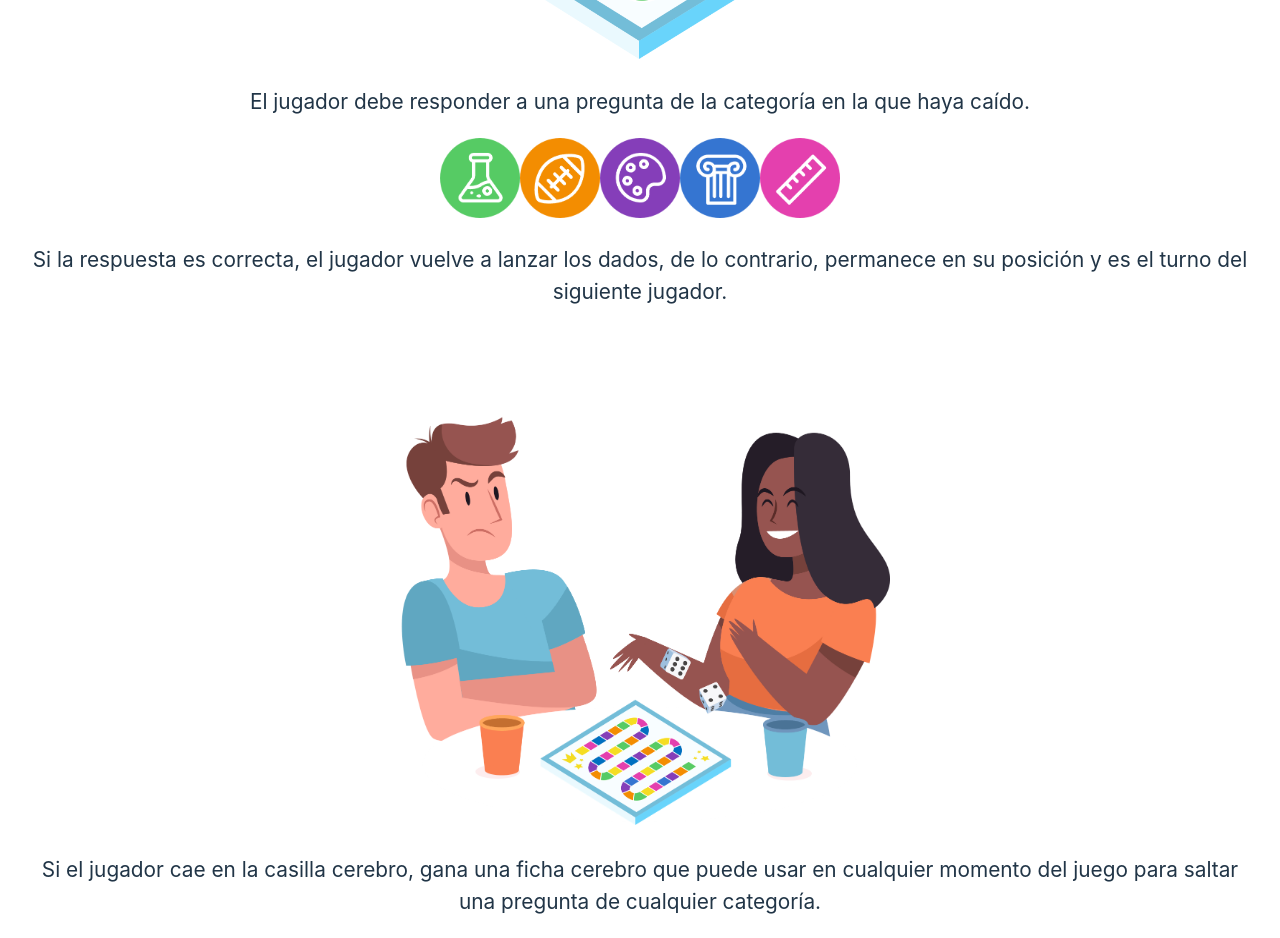
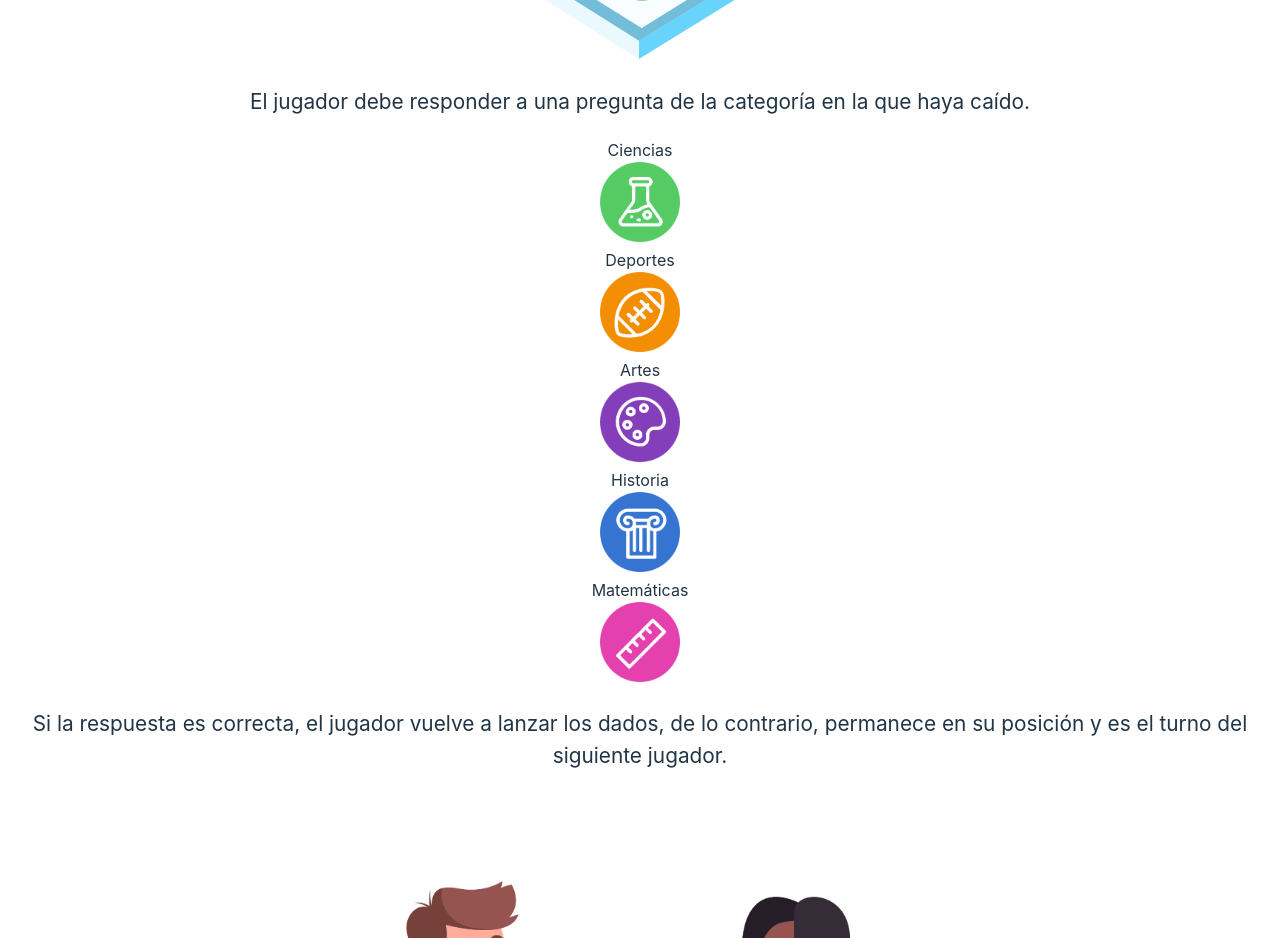
Before and after one commit to juanifdez/BrainRoyale, a React (Vite) app in the folder the-game/: page /rulespage in a window 1280 px wide. Shown: the part 980-1918 px from the top of the page. Built offline with nearby package versions, Linux system fonts and the light colour scheme.

Commit message:
feat(RulesPage): add last animation

```diff
--- a/the-game/package.json
+++ b/the-game/package.json
@@ -12,8 +12,13 @@
     "@fortawesome/fontawesome-svg-core": "^6.4.0",
     "@fortawesome/free-solid-svg-icons": "^6.4.0",
     "@fortawesome/react-fontawesome": "^0.2.0",
+    "animate.css": "^4.1.1",
     "bootstrap": "^5.2.3",
+    "radium": "^0.26.2",
     "react": "^18.2.0",
+    "react-animate-on-scroll": "^2.1.5",
+    "react-animation": "^1.2.2",
+    "react-animations": "^1.0.0",
     "react-dom": "^18.2.0",
     "react-router-dom": "^6.10.0"
   },
--- a/the-game/src/game/RulesPage.jsx
+++ b/the-game/src/game/RulesPage.jsx
@@ -3,15 +3,18 @@ import RollDice from './RollDice'
 import { library } from '@fortawesome/fontawesome-svg-core'
 import { fas } from '@fortawesome/free-solid-svg-icons'
 import Navbar from '../common/Navbar'
+import "animate.css/animate.min.css";
+import ScrollAnimation from 'react-animate-on-scroll';
 library.add(fas)
 
 export default function RulesPage()
 {
     return (
-        <div class="block">
+        <div className="block">
         <Navbar/>
         <h1>Instrucciones</h1>
         <p>Cada jugador debe elegir una ficha de color. Es importante porque podrá saltarse una pregunta del color de su ficha una vez en la partida. </p>
+
         <img src="fichas/ficha_verde.png" width="80" height="80"/>
         <img src="fichas/ficha_naranja.png" width="80" height="80"/>
         <img src="fichas/ficha_morada.png" width="80" height="80"/>
@@ -22,10 +25,16 @@ export default function RulesPage()
         <RollDice />
         <img src="tableros/tablero_sin_dados.png" width="450" height="300"/>
         <p>El jugador debe responder a una pregunta de la categoría en la que haya caído.</p>
+      {/* El código para las animaciones se obtuvo desde https://dbramwell.github.io/react-animate-on-scroll/#home */}
+        <ScrollAnimation delay={200} animateIn='fadeIn' animateOut='FadeOut'> Ciencias </ScrollAnimation>
         <img src="logos/logo_ciencias.png" width="80" height="80"/>
+        <ScrollAnimation delay={200} animateIn='fadeIn' animateOut='FadeOut'> Deportes </ScrollAnimation>
         <img src="logos/logo_deportes.png" width="80" height="80"/>
+        <ScrollAnimation delay={200} animateIn='fadeIn' animateOut='FadeOut'> Artes </ScrollAnimation>
         <img src="logos/logo_artes.png" width="80" height="80"/>
+        <ScrollAnimation delay={200} animateIn='fadeIn' animateOut='FadeOut'> Historia </ScrollAnimation>
         <img src="logos/logo_historia.png" width="80" height="80"/>
+        <ScrollAnimation delay={200} animateIn='fadeIn' animateOut='FadeOut'> Matemáticas </ScrollAnimation>
         <img src="logos/logo_matematicas.png" width="80" height="80"/>
         <p> Si la respuesta es correcta, el jugador vuelve a lanzar los dados, de lo contrario, permanece en su posición y es el turno del siguiente jugador.</p>
         <img src="jugadores.png" width="500" height="500"/>
```
Also changed, not shown: 2 other files (tests, documents, lock files or other folders).
